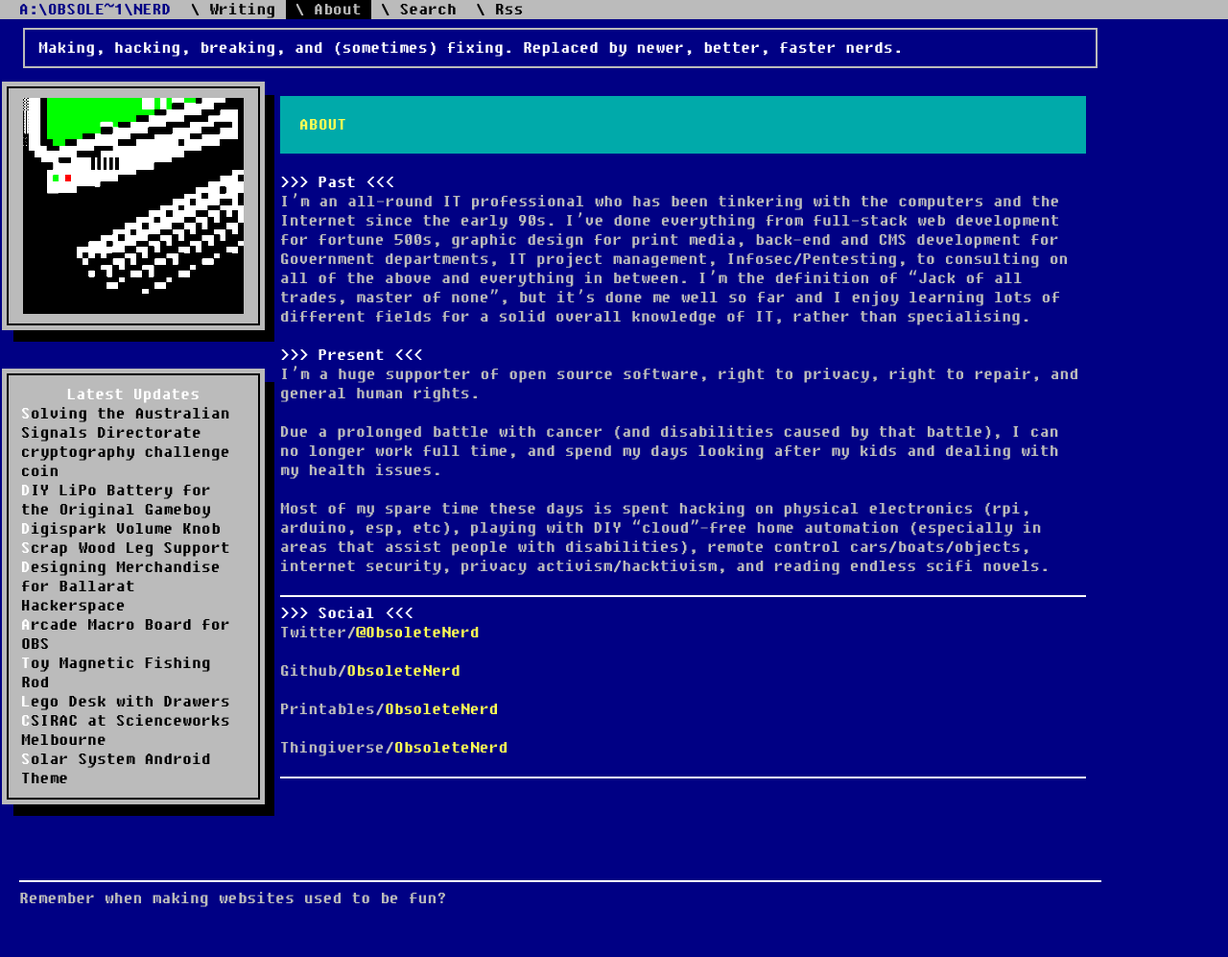
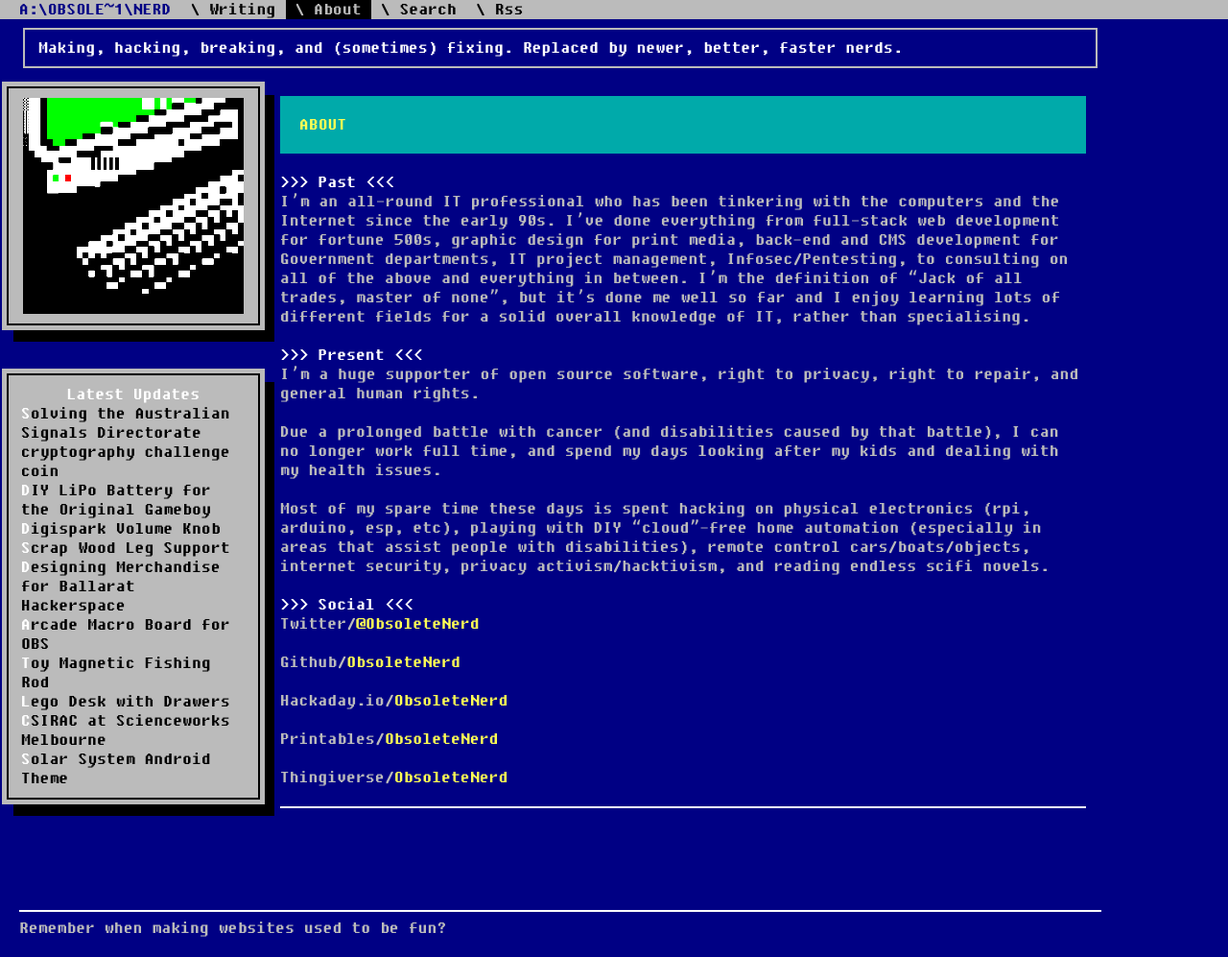
Before and after one commit to senwerks/obsoletenerd.github.io, a Jekyll site: the page built from _pages/about.md, in a window 1280 px wide. Shown: the whole page at 96% size. Built offline with Jekyll 4.4.1, drawn with Linux system fonts in a browser that asks for light colours; before the commit the page ends 966 px from its top, so only the background shows below that.

Commit message:
Update about.md

```diff
--- a/_pages/about.md
+++ b/_pages/about.md
@@ -15,14 +15,18 @@ Due a prolonged battle with cancer (and disabilities caused by that battle), I c
 
 Most of my spare time these days is spent hacking on physical electronics (rpi, arduino, esp, etc), playing with DIY “cloud”-free home automation (especially in areas that assist people with disabilities), remote control cars/boats/objects, internet security, privacy activism/hacktivism, and reading endless scifi novels.
 
----
+
 
 ### Social
+
+
 
 Twitter/[@ObsoleteNerd](https://twitter.com/obsoletenerd)
 
 Github/[ObsoleteNerd](https://github.com/obsoletenerd)
 
+Hackaday.io/[ObsoleteNerd](https://hackaday.io/ObsoleteNerd)
+
 Printables/[ObsoleteNerd](https://www.printables.com/social/1654-obsoletenerd/about)
 
 Thingiverse/[ObsoleteNerd](https://www.thingiverse.com/ObsoleteNerd)
```
